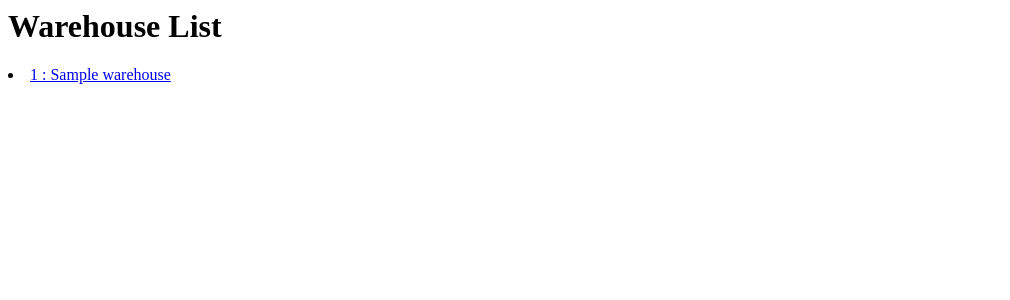
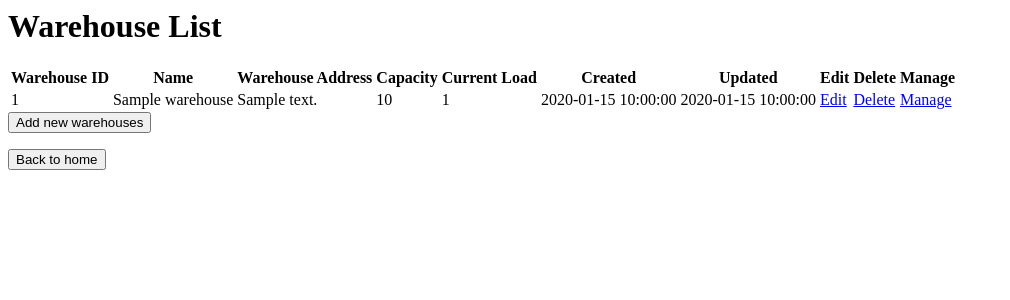
Before and after one commit to YowKuan/Shopify-Backend-Project, a Flask app: page /warehouses/ in a window 1280 px wide. Shown: the top 300 px of the page, without its empty margins (0-1010 px from the left). Run offline with Flask 2, Linux system fonts and the light colour scheme; tables that the repository leaves empty hold one stand-in row (values such as "Sample post").

Commit message:
warehouse v1 complete

```diff
--- a/application/__init__.py
+++ b/application/__init__.py
@@ -9,7 +9,7 @@ api = Api()
 
 ### Important: Need to import after initialize db instance to avoid circular import
 from application.model import Model
-from application.controller.warehouse_api import WarehousesAPI, WarehouseAPI
+from application.controller.warehouse_api import WarehousesAPI, WarehouseAPI, WareInventAPI
 from application.controller.inventory_api import InventoriesAPI, InventoryAPI
 
 
@@ -25,6 +25,7 @@ def init_app():
     api.add_resource(WarehouseAPI, '/api/warehouse/<id>')
     api.add_resource(InventoriesAPI, '/api/inventories')
     api.add_resource(InventoryAPI, '/api/inventory')
+    api.add_resource(WareInventAPI, '/api/wareinvent')
     api.init_app(app)
     model = Model(app)
 
--- a/application/controller/warehouse_api.py
+++ b/application/controller/warehouse_api.py
@@ -4,7 +4,7 @@ from datetime import datetime
 import json
 
 from application import db
-from application.model.model import Warehouse, has, Inventory
+from application.model.model import Warehouse, Has, Inventory
 
 class WarehousesAPI(Resource):
     def get(self):
@@ -12,17 +12,16 @@ class WarehousesAPI(Resource):
 
         return [{'id': warehouse.id,
                  'name': warehouse.name,
+                 'address': warehouse.address,
                  'capacity':warehouse.capacity,
-                 'created_time': str(warehouse.created_time)} for warehouse in warehouses]
+                 'current_load':warehouse.current_load,
+                 'created_time': str(warehouse.created_time),
+                 'updated_time': str(warehouse.updated_time)} for warehouse in warehouses]
 
-    def post(self):
-        print(request.data)
-
-        data = request.get_json(force=True)
-        print(data)
+    def post(self, data):
         now = datetime.now()
         dt_string = now.strftime("%Y-%m-%d %H:%M:%S")
-        new_warehouse = Warehouse(data['name'], data['address'], data['capacity'], dt_string)
+        new_warehouse = Warehouse(data['name'], data['address'], data['capacity'], dt_string, 0)
         db.session.add(new_warehouse)
         db.session.commit()
         return "suceess"
@@ -30,34 +29,97 @@ class WarehousesAPI(Resource):
 
 class WarehouseAPI(Resource):
     def get(self, id):
-        warehouse = Warehouse.query.filter_by(id = id).join(has).join(Inventory).all()
-        print(warehouse)
+        warehouse = Warehouse.query.filter_by(id = id).first()
+
+        #using group by on Has table to fetch all current load
+        load_info = db.session.query(db.func.sum(Has.amount)).filter_by(w_id=id).group_by(Has.w_id).first()
+        if load_info:
+            warehouse.current_load = load_info[0]
+        else:
+            warehouse.current_load = 0
+        db.session.commit()
         return warehouse
 
-    def put(self, id):
-        data = request.get_json(force=True)
-        warehouse = Warehouse.query.filter_by(id=id)
+
+
+    def put(self, id, data):
+
+        warehouse = Warehouse.query.filter_by(id=id).first()
+        if int(data['capacity']) < warehouse.current_load:
+            return "Cannot set capacity lower than current load."
         warehouse.name = data['name']
         warehouse.address = data['address']
         warehouse.capacity = data['capacity']
 
-        warehouse.updated_time = datetime.now.strftime("%Y-%m-%d %H:%M:%S")
+        warehouse.updated_time = datetime.now().strftime("%Y-%m-%d %H:%M:%S")
         db.session.commit()
 
         return
 
-    def put(self, w_id, i_id, add_amount):
-        has_item = has.query.filter_by(w_id=w_id, i_id=i_id)
-        if has_item:
-            has_item.amount += add_amount
-            db.session.commit()
-            return "amount updated"
-        new_item = has(w_id=w_id, i_id=i_id, amount=add_amount)
-        db.add(new_item)
-        db.session.commit()
-        return "added new inventory to warehouse"
+
 
     def delete(self, id):
         warehouse = Warehouse.query.filter_by(id = id).first()
         db.session.delete(warehouse)
         db.session.commit()
+
+class WareInventAPI(Resource):
+    def get(self, id):
+        warehouse = Warehouse.query.filter_by(id = id).outerjoin(Has).outerjoin(Inventory).with_entities(
+        Warehouse.id, Warehouse.address, Warehouse.name, Warehouse.capacity, Warehouse.current_load, Inventory.id, Inventory.name,  Inventory.price,Inventory.amount, Inventory.not_allocated, Has.amount).all()
+
+        return warehouse
+
+
+    def put(self, w_id, i_id, add_amount):
+        add_amount = int(add_amount)
+        has_item = Has.query.filter_by(w_id=w_id, i_id=i_id).first()
+        inventory = Inventory.query.filter_by(id=i_id).first()
+
+        print(has_item)
+        if has_item:
+            if has_item.amount + add_amount > 0:
+                inventory.not_allocated -= add_amount
+                has_item.amount += add_amount
+            else:
+                inventory.not_allocated += has_item.amount
+                db.session.delete(has_item)
+            db.session.commit()
+            return "amount updated"
+
+        if add_amount <= inventory.not_allocated:
+            new_item = Has(w_id=w_id, i_id=i_id, amount=add_amount)
+            inventory.not_allocated -= add_amount
+            db.session.add(new_item)
+            db.session.commit()
+            return "added new inventory to warehouse"
+        else:
+            return "Not enough inventory"
+    #add new inventory to warehouse (add)
+    # def post(self, data):
+    #     wareinvent = Warehouse.query.filter_by(id=data['w_id']).join(has).filter_by(i_id=data['i_id']).first()
+    #     print(wareinvent)
+    #     if wareinvent:
+    #         wareinvent.amount += data.add
+    #         db.session.commit()
+    #         return "amount added to existing warehouse inventory pair"
+    #     #new_wareinvent = has(data['w_id'], data['i_id'], data['add'])
+    #     warehouse = Warehouse.query.filter_by(id=data['w_id'])
+    #     inventory = Inventory.query.filter_by(id=data['i_id'])
+    #     inventory.amount = data.add
+    #     warehouse.holds.append(inventory)
+    #     #db.session.add(new_wareinvent)
+    #     db.session.commit()
+    #     return "New warehouse inventory pair created"
+
+    # # Modify existing inventory in the warehouse (remove)
+    # def put(self, data):
+    #     wareinvent = Warehouse.query.filter_by(id=data['w_id']).join(has).filter_by(i_id=data['i_id'])
+    #     if wareinvent:
+    #         if wareinvent.amount >= data['remove']:
+    #             wareinvent.amount -= data['remove']
+    #         else:
+    #             wareinvent.amount = 0
+    #         db.session.commit()
+    #         return "Inventory removed"
+    #     return "Inventory Warehouse pair not found"
--- a/application/view/home/templates/index.html
+++ b/application/view/home/templates/index.html
@@ -3,8 +3,8 @@
     <h1>{{ title }}</h1>
     <h2>{{ subtitle }}</h2>
     <div class="resource-links">
-      <p class="resource-link">See Inventories <a href="http://localhost:8000/inventories">here.</a></p>
-      <p class="resource-link">See Warehouses <a href="http://localhost:8000/warehouses">here.</a></p>
+      <h2><p class="resource-link">See Inventories <a href="http://localhost:8000/inventories">here.</a></p></h2>
+      <h2><p class="resource-link">See Warehouses <a href="http://localhost:8000/warehouses">here.</a></p></h2>
     </div>
 
   </div>
--- a/application/view/inventory/templates/inventories.html
+++ b/application/view/inventory/templates/inventories.html
@@ -1,3 +1,7 @@
+<h1>Welcome to Inventory list</h1>
+<h2>You can edit, delete existing inventory</h2>
+<h2>Or click "Add new Inventory" to create a new one</h2>
+
 <table>
     <tr>
       <th>Inventory ID</th>
--- a/application/view/inventory/templates/inventory_edit.html
+++ b/application/view/inventory/templates/inventory_edit.html
@@ -1,3 +1,4 @@
+<h1>Edit Inventory</h1>
 <div>
     <form action="{{ url_for('inventory_bp.Inventory_edit_submit') }}" method="post" >
         <input type="hidden" id="id" name="id" value={{inventory.id}}>
@@ -9,4 +10,6 @@
         <input type="text" id="amount" name="amount" value={{inventory.amount}}><br><br>
         <input type="submit" value="Submit">
       </form>
+<h1>Important Note:</h1>
+<h2>The action will be rejected if you set new amount lower than the amount you already assigned to all warehouses.</h2>
 </div>
--- a/application/view/warehouse/templates/warehouses.html
+++ b/application/view/warehouse/templates/warehouses.html
@@ -1,9 +1,41 @@
 <tbody>
     <h1>Warehouse List</h1>
-    <div>
+    <table>
+      <tr>
+        <th>Warehouse ID</th>
+        <th>Name </th>
+        <th>Warehouse Address</th>
+        <th>Capacity</th>
+        <th>Current Load</th>
+        <th>Created</th>
+        <th>Updated</th>
+        <th>Edit</th>
+        <th>Delete</th>
+        <th>Manage</th>
+
+      </tr>
       {% for warehouse in warehouses %}
-      <li><a href="{{warehouse['id']}}">{{warehouse['id']}} : {{warehouse['name']}} </a></li>
-      </div>
+      <tr>
+        <td>{{warehouse['id']}}</td>
+        <td>{{warehouse['name']}}</td>
+        <td>{{warehouse['address']}}</td>
+        <td>{{warehouse['capacity']}}</td>
+        <td>{{warehouse['current_load']}}</td>
+        <td>{{warehouse['created_time']}}</td>
+        <td>{{warehouse['updated_time']}}</td>
+        <td><a href="http://localhost:8000/warehouses/{{warehouse['id']}}/edit">Edit</a></td>
+        <td><a href="http://localhost:8000/warehouses/{{warehouse['id']}}/delete">Delete</a></td>
+        <td><a href="http://localhost:8000/warehouses/{{warehouse['id']}}">Manage</a></td>
+      </tr>
       {% endfor %}
-    </div>
+    </table>
+    <form action="{{ url_for('warehouse_bp.warehouses_new') }}"  >
+      <input type="submit" value="Add new warehouses">
+    </form>
+
+    <form action="{{ url_for('home_bp.home') }}"  >
+      <input type="submit" value="Back to home">
+    </form>
+
+
 </tbody>
--- a/application/view/warehouse/warehouse.py
+++ b/application/view/warehouse/warehouse.py
@@ -1,9 +1,14 @@
-from flask import Blueprint, render_template
+from application.view.inventory.inventory import API_inventories
+from flask import Blueprint, render_template, request, redirect, url_for
 from flask import current_app as app
-from application.controller.warehouse_api import WarehousesAPI, WarehouseAPI
+
+from application.controller.warehouse_api import WarehousesAPI, WarehouseAPI, WareInventAPI
+from application.controller.inventory_api import InventoriesAPI
 
 API_warehouses = WarehousesAPI()
 API_warehouse = WarehouseAPI()
+API_inventories = InventoriesAPI()
+API_wareinvent = WareInventAPI()
 
 # Blueprint Configuration
 warehouse_bp = Blueprint(
@@ -18,16 +23,73 @@ def warehouses():
     """Homepage."""
 
     warehouses = API_warehouses.get()
-    print(warehouses)
     return render_template(
         'warehouses.html',
         warehouses = warehouses
     )
+
+@warehouse_bp.route('/new', methods=['GET'])
+def warehouses_new():
+    return render_template(
+        'warehouses_new.html',
+    )
+
+@warehouse_bp.route('/new/submit', methods=['POST'])
+def Warehouse_new_submit():
+    data = request.form
+    API_warehouses.post(data)
+    return redirect(url_for('warehouse_bp.warehouses'))
+
+@warehouse_bp.route('/<id>/edit', methods=['GET'])
+def Warehouse_edit(id):
+    warehouse= API_warehouse.get(id)
+    return render_template(
+        'warehouse_edit.html',
+        warehouse=warehouse,
+    )
+
+
+@warehouse_bp.route('/edit/submit', methods=['POST'])
+def Warehouse_edit_submit():
+    data = request.form
+    API_warehouse.put(data['id'], data)
+    return redirect(url_for('warehouse_bp.warehouses'))
+
+@warehouse_bp.route('/<id>/delete', methods=['GET'])
+def Warehouse_delete(id):
+    warehouse = API_warehouse.delete(id)
+    return redirect(url_for('warehouse_bp.warehouses'))
+
+
+
 @warehouse_bp.route('/<id>', methods=['GET'])
-def warehouse():
-    warehouse_info = API_warehouse.get()
+def warehouse(id):
+    #update the current_load
+    API_warehouse.get(id)
+
+    #get full info of inventories hold by warehouse
+    warehouse_info = API_wareinvent.get(id)
+
+    #get all available inventories
+    all_inventories = API_inventories.get()
     return render_template(
         'warehouse.html',
-        warehouse_info = warehouse_info
+        warehouse_info = warehouse_info,
+        all_inventories = all_inventories
 
     )
+
+
+@warehouse_bp.route('/<id>/remove', methods=['POST'])
+def Warehouse_remove_inventory(id):
+    data = request.form
+    print(data)
+    API_wareinvent.put(data['w_id'], data['i_id'], int(data['remove'])*-1)
+    return redirect(url_for('warehouse_bp.warehouse', id=data['w_id']))
+
+@warehouse_bp.route('/<id>/add', methods=['POST'])
+def Warehouse_add_inventory(id):
+    data = request.form
+    print(data)
+    API_wareinvent.put(data['w_id'], data['i_id'], data['add'])
+    return redirect(url_for('warehouse_bp.warehouse', id=data['w_id']))
```
Also changed, not shown: application/controller/inventory_api.py (+10 -2 lines), application/model/model.py (+27 -7 lines), application/view/warehouse/templates/warehouse.html (+61 -0 lines), application/view/warehouse/templates/warehouse_edit.html (added, +16 -0 lines), application/view/warehouse/templates/warehouses_new.html (added, +13 -0 lines), 2 other files.
